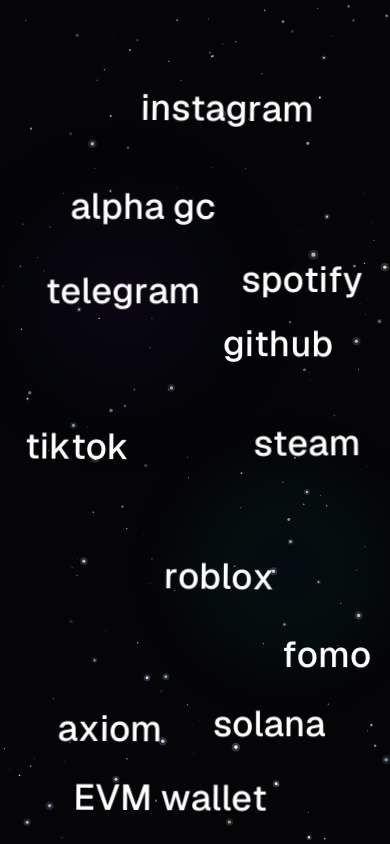
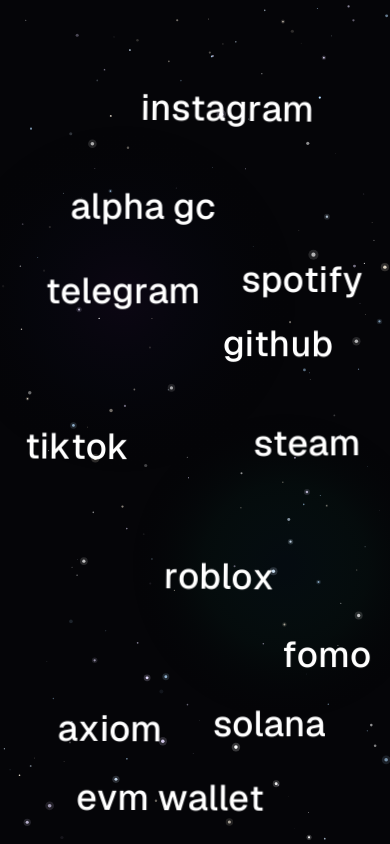
Before and after one commit to imlast999/social-page, a Next.js app: page / in a window 390 px wide. Shown: the top 844 px of the page. Built offline with nearby package versions, Linux system fonts and the light colour scheme.

Commit message:
style: change evm wallet to lowercase across links and terminal

```diff
--- a/app/components/Terminal.tsx
+++ b/app/components/Terminal.tsx
@@ -238,7 +238,7 @@ export default function Terminal({ onExploreProjects }: TerminalProps) {
               steam      https://steamcommunity.com/id/imlast999{'\n'}
               roblox     https://roblox.com/users/1193901121/profile{'\n'}
               github     https://github.com/imlast999{'\n'}
-              EVM wallet 0x2232047f31888e6EAdC21d920E8FC4BD3ccDE13f{'\n'}
+              evm wallet 0x2232047f31888e6EAdC21d920E8FC4BD3ccDE13f{'\n'}
               solana     Cf9T6dy3job16JEvGF1pw8qe3u9BGsMkDuXEc7XCwhCE{'\n'}
               alpha gc   https://t.me/notalphagc{'\n'}
               fomo       https://fomo.family/r/imlast999{'\n'}
--- a/app/page.tsx
+++ b/app/page.tsx
@@ -87,7 +87,7 @@ const SOCIAL_ITEMS: SocialItem[] = [
   },
   {
     id: 'ethereum',
-    label: 'EVM wallet',
+    label: 'evm wallet',
     isAction: true,
     walletAddress: '0x2232047f31888e6EAdC21d920E8FC4BD3ccDE13f',
     brandColor: '#627EEA',
@@ -785,7 +785,7 @@ export default function SocialLinksMatrix() {
                 {/* Main word letters with scatter & hover brand color */}
                 <span
                   className={cn(
-                    'fancy-word inline-flex items-center text-4xl sm:text-5xl md:text-6xl font-medium tracking-normal transition-colors duration-250',
+                    'fancy-word inline-flex items-center text-4xl sm:text-5xl md:text-6xl font-medium lowercase tracking-normal transition-colors duration-250',
                     isCopied
                       ? 'text-emerald-400 drop-shadow-[0_0_15px_rgba(52,211,153,0.5)]'
                       : 'text-white'
```
Also changed, not shown: 1 other file (tests, documents, lock files or other folders).
